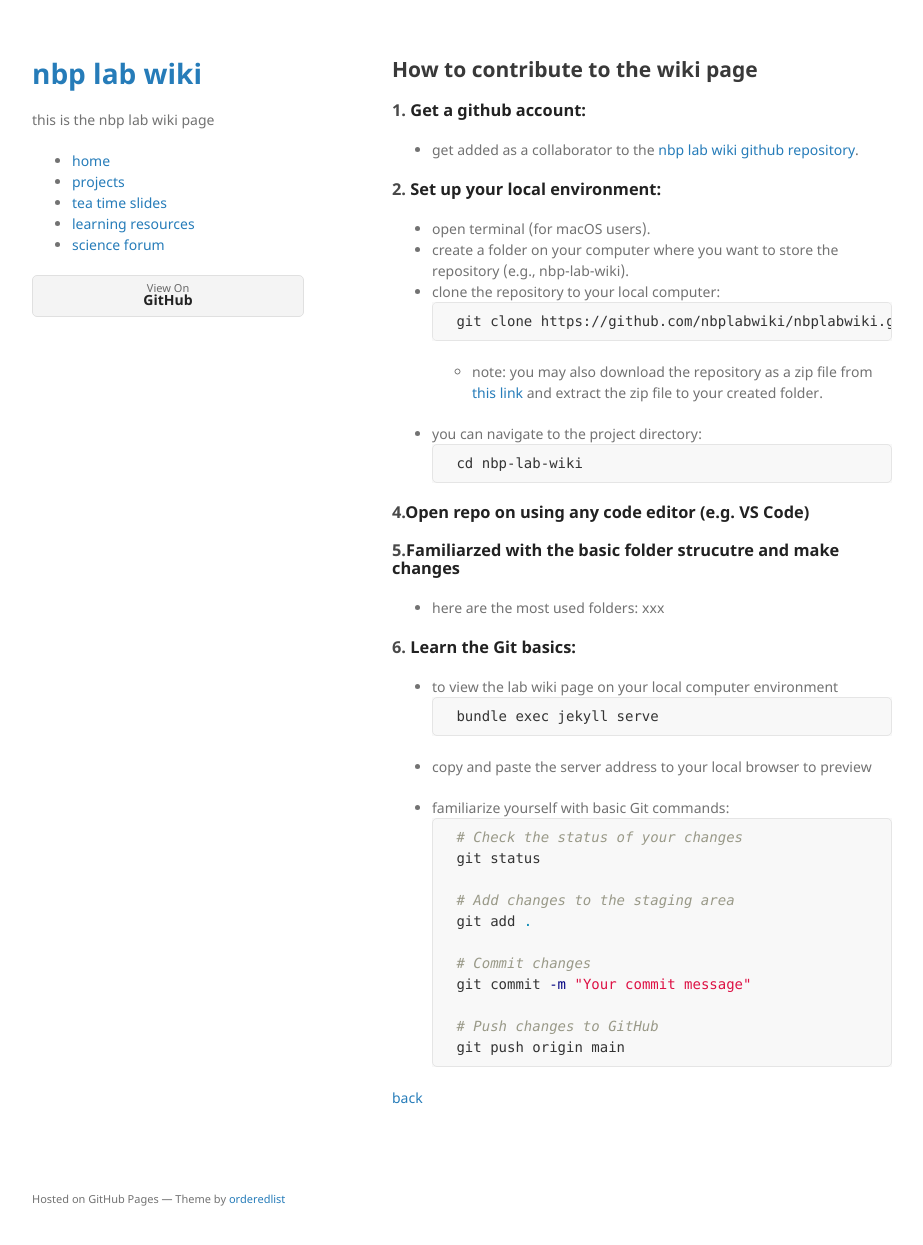
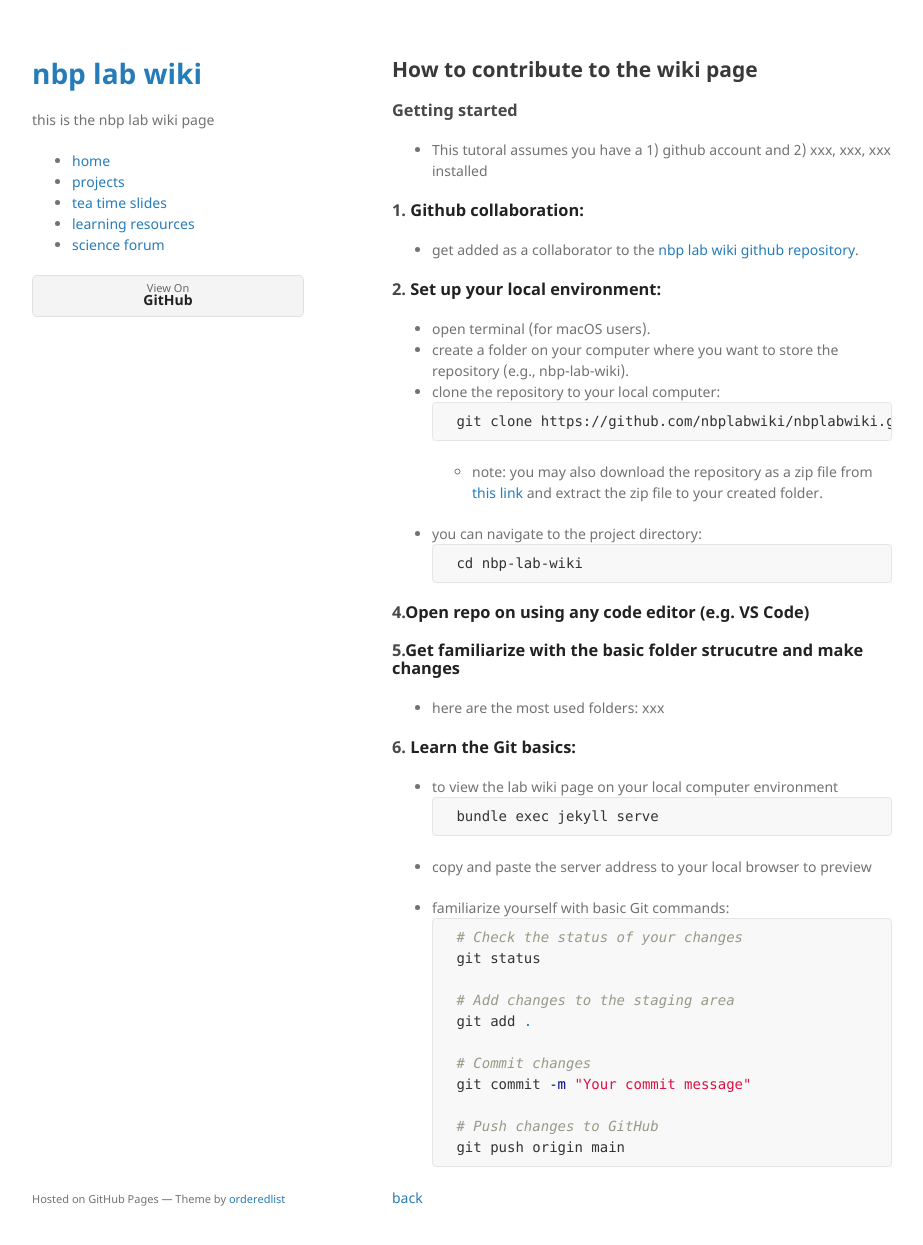
Before and after one commit to comco23/comco23.github.io, a Jekyll site: the page built from contribute.md, in a window 1280 px wide and 1278 px high. Shown: the top 1245 px of the window, without its empty margins (178-1101 px from the left). Built offline with Jekyll 4.4.1, drawn with Linux system fonts in a browser that asks for light colours.

Commit message:
made changes

```diff
--- a/contribute.md
+++ b/contribute.md
@@ -4,7 +4,10 @@ layout: default
 
 ## How to contribute to the wiki page
 
-### 1. **Get a github account:**
+### Getting started
+- This tutoral assumes you have a 1) github account and 2)  xxx, xxx, xxx installed
+
+### 1. **Github collaboration:**
 - get added as a collaborator to the [nbp lab wiki github repository](https://github.com/nbplabwiki/nbplabwiki.github.io).
 
 ### 2. **Set up your local environment:**
@@ -23,7 +26,7 @@ layout: default
 
 ### 4.**Open repo on using any code editor (e.g. VS Code)**
 
-### 5.**Familiarzed with the basic folder strucutre and make changes**
+### 5.**Get familiarize with the basic folder strucutre and make changes**
 
 - here are the most used folders: xxx
 
```
Also changed, not shown: readme.md.
